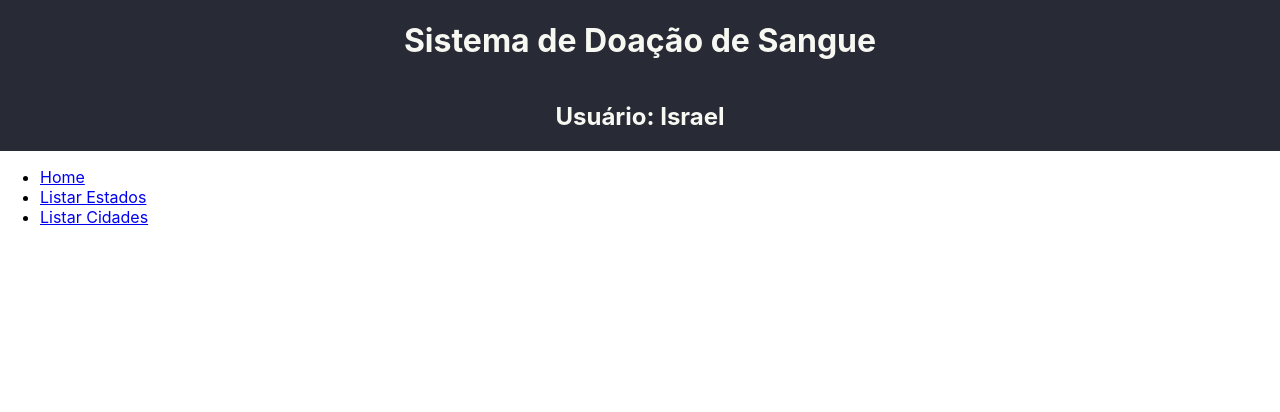
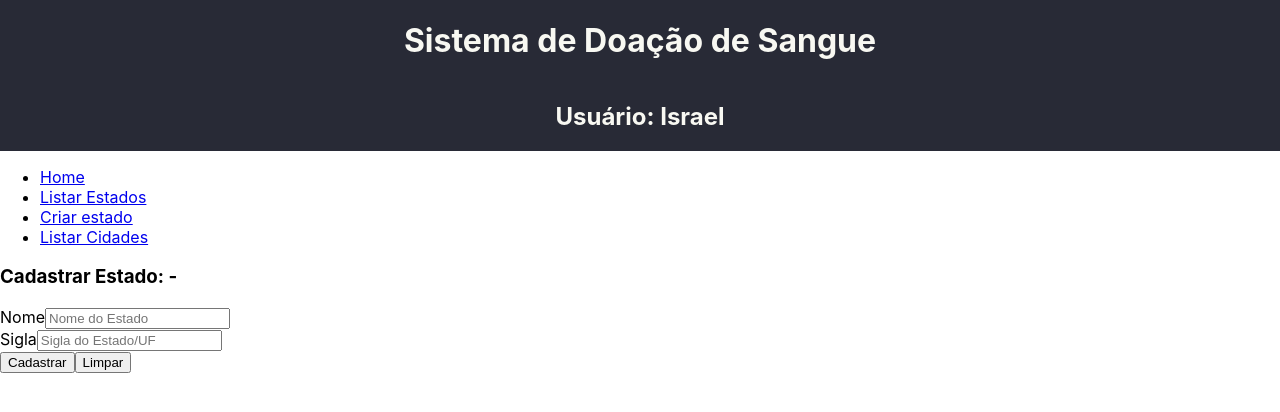
Before and after one commit to imdoamaral/sistemas-web, a React (Create React App) app in the folder 006-aplicacao/web/: page /estados/create in a window 1280 px wide. Shown: the top 412 px of the page. Built offline with nearby package versions, Linux system fonts and the light colour scheme.

Commit message:
Adiciona componente Criar Estado

```diff
--- /dev/null
+++ b/006-aplicacao/web/src/components/estados/CreateEstado.tsx
@@ -0,0 +1,93 @@
+import React, { useState, useEffect } from "react";
+import { useNavigate } from "react-router-dom";
+import api from "../../services/api";
+
+const CreateEstado = () => {
+
+    const [ nome, setNome ] = useState('');
+    const [ sigla, setSigla ] = useState('');
+
+    const navigate = useNavigate();
+
+    const handleNewEstado = async (event : React.FormEvent<HTMLFormElement>) => {
+
+        event.preventDefault();
+
+        const validateNome = () => {
+            if(nome === '') {
+                alert('Informe o nome do Estado.');
+                document.getElementById('nome')?.focus();
+                return false;
+            }
+            return true;
+        }
+
+        const validateSigla = () => {
+            if(sigla === '') {
+                alert('Informa a sigla/UF do Estado.');
+                document.getElementById('sigla')?.focus();
+                return false;
+            }
+            return true;
+        }
+
+        if(!validateNome() || !validateSigla()) {
+            return false;
+        }
+
+        const data = {
+            nome,
+            sigla
+        }
+
+        try {
+            await api.post('/estados', data);
+            alert('Estado inserido com sucesso.');
+            navigate('/estados');
+        } catch (error) {
+            alert('Erro ao cadastrar o estado.');
+            console.log(error);
+        }
+    }
+
+    return (
+
+        <div>
+            <h3>Cadastrar Estado: {nome}-{sigla}</h3>
+
+            <form onSubmit={handleNewEstado}>
+
+                <div>
+                    <label htmlFor="nome">Nome</label>
+                    <input
+                        type="text"
+                        name="nome"
+                        id="nome"
+                        value={nome}
+                        onChange={event => setNome(event.target.value)}
+                        placeholder='Nome do Estado'
+                    />
+                </div>
+
+                <div>
+                    <label htmlFor="sigla">Sigla</label>
+                    <input
+                        type="text"
+                        name="sigla"
+                        id="sigla"
+                        value={sigla}
+                        onChange={event => setSigla(event.target.value)}
+                        placeholder='Sigla do Estado/UF'
+                    />
+                </div>
+
+                <button type="submit">Cadastrar</button>
+                <button type="reset">Limpar</button>
+
+            </form>
+
+        </div>
+    );
+}
+
+export default CreateEstado;
--- a/006-aplicacao/web/src/components/menu/Menu.tsx
+++ b/006-aplicacao/web/src/components/menu/Menu.tsx
@@ -9,6 +9,7 @@ const Menu = () => {
             <ul>
                 <li><Link to='/'>Home</Link></li>
                 <li><Link to='/estados'>Listar Estados</Link></li>
+                <li><Link to='/estados/create'>Criar estado</Link></li>
                 <li><Link to='/cidades'>Listar Cidades</Link></li>
             </ul>
         </div>
--- a/006-aplicacao/web/src/routes.tsx
+++ b/006-aplicacao/web/src/routes.tsx
@@ -1,6 +1,7 @@
 import { BrowserRouter, Routes, Route } from 'react-router-dom';
 import App from './App';
 import ListCidades from './components/cidades/ListCidades';
+import CreateEstado from './components/estados/CreateEstado';
 import ListEstados from './components/estados/ListEstados';
 import Header from './components/header/Header';
 
@@ -17,6 +18,7 @@ const AppRoutes = () => {
                 <Route path='/' element={<App />} />
                 <Route path='/estados' element={<ListEstados />} />
                 <Route path='/cidades' element={<ListCidades />} />
+                <Route path='/estados/create' element={<CreateEstado />} />
 
             </Routes>
 
```
